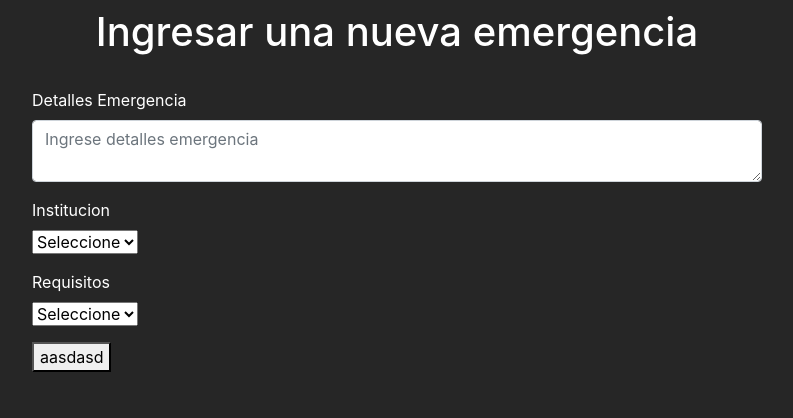
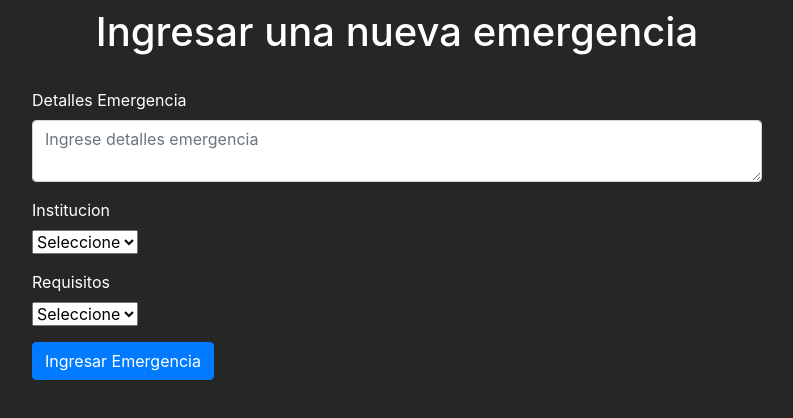
Before and after one commit to nic0q/TBD-Lab1-Grupo-5, a Nuxt app in the folder Frontend/: page /createEmergency in a window 1280 px wide. Shown: the top 418 px of the page, without its empty margins (243-1036 px from the left). Built offline with nearby package versions, Linux system fonts and the light colour scheme.

Commit message:
feat: Requirement N°1: Emergency Form

```diff
--- a/Frontend/pages/createEmergency.vue
+++ b/Frontend/pages/createEmergency.vue
@@ -35,8 +35,8 @@
                 </option>
               </select>
             </div>
-            <button type="button" v-on:click="sendData()">
-              aasdasd
+            <button type="button" class="btn btn-primary" v-on:click="sendData()">
+              Ingresar Emergencia
             </button>
           </div>
         </div>
```
